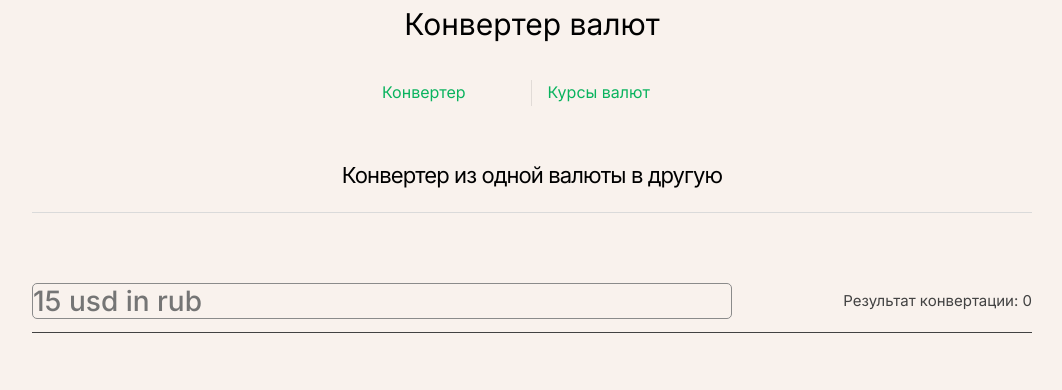
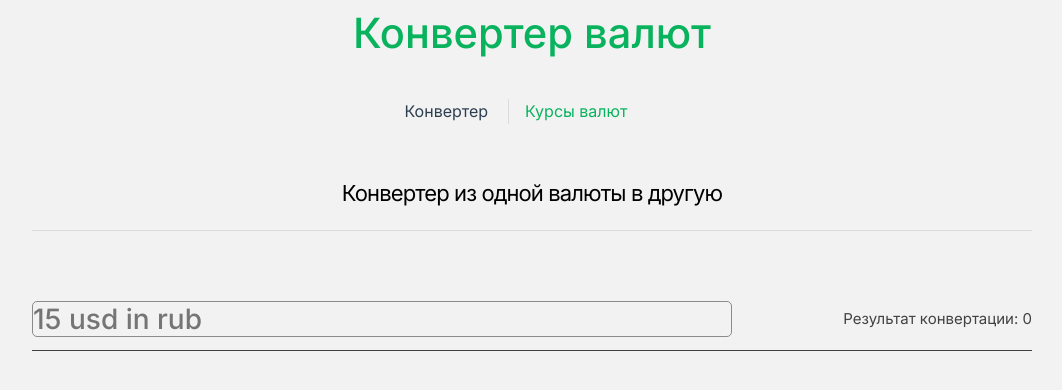
Before and after one commit to SvetlanaPivovarova/currency-converter-react, a React (Create React App) app: page / in a window 1280 px wide. Shown: the top 390 px of the page, without its empty margins (108-1170 px from the left). Built offline with nearby package versions, Linux system fonts and the light colour scheme; no server answers.

Commit message:
стили

```diff
--- a/src/Header/Header.css
+++ b/src/Header/Header.css
@@ -1,12 +1,20 @@
 .header {
+    display: flex;
+    flex-direction: column;
+    place-items: center;
+}
 
+.header__heading {
+    color: hsla(150, 90%, 37%, 1);
+    font-weight: 500;
+    font-size: 2.6rem;
 }
 
 .header__wrapper {
     display: flex;
-    min-width: 300px;
+    min-width: 255px;
     margin: 0 auto;
-    justify-content: space-between;
+
 }
 
 .menu {
@@ -18,20 +26,20 @@
 }
 
 .menu__nav-item {
-    text-decoration: underline;
-}
-
-.menu__nav-item:hover {
-    background-color: transparent;
-}
-
-.menu__nav-item {
     display: inline-block;
     padding: 0 1rem;
-    color: hsla(150, 90%, 37%, 1);;
+    color: hsla(150, 90%, 37%, 1);
     border-left: 1px solid var(--color-border);
     text-decoration: none;
     transition: 0.4s;
+}
+
+.menu__nav-item_active {
+    color: var(--color-text);
+}
+
+.menu__nav-item_active:hover {
+    background-color: transparent;
 }
 
 .menu__nav-item:hover {
--- a/src/index.scss
+++ b/src/index.scss
@@ -2,7 +2,7 @@
 @import url('https://fonts.googleapis.com/css2?family=Inter:wght@400;500;600;700;800;900&display=swap');
 
 body {
-  background-color: #f9f2ed;
+  background-color: rgba(235, 235, 235, 0.64);
 }
 
 * {
```
